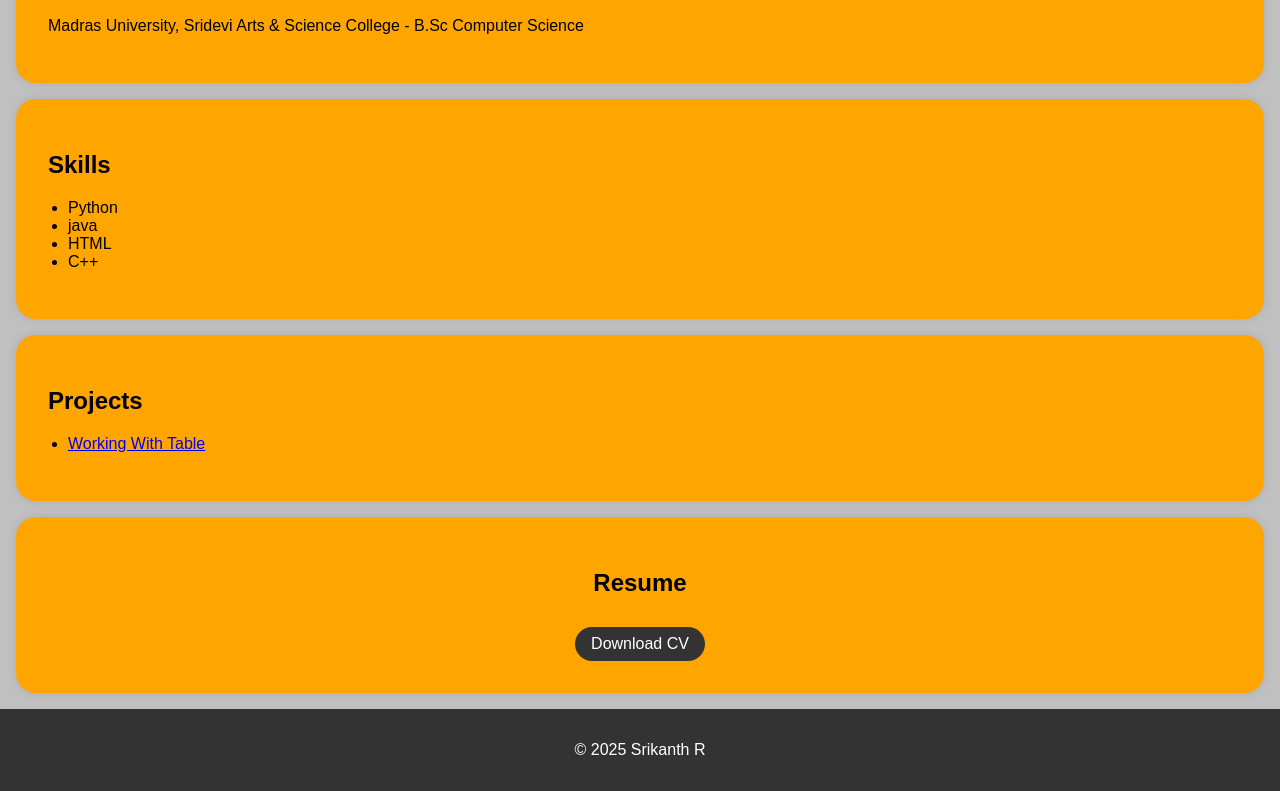
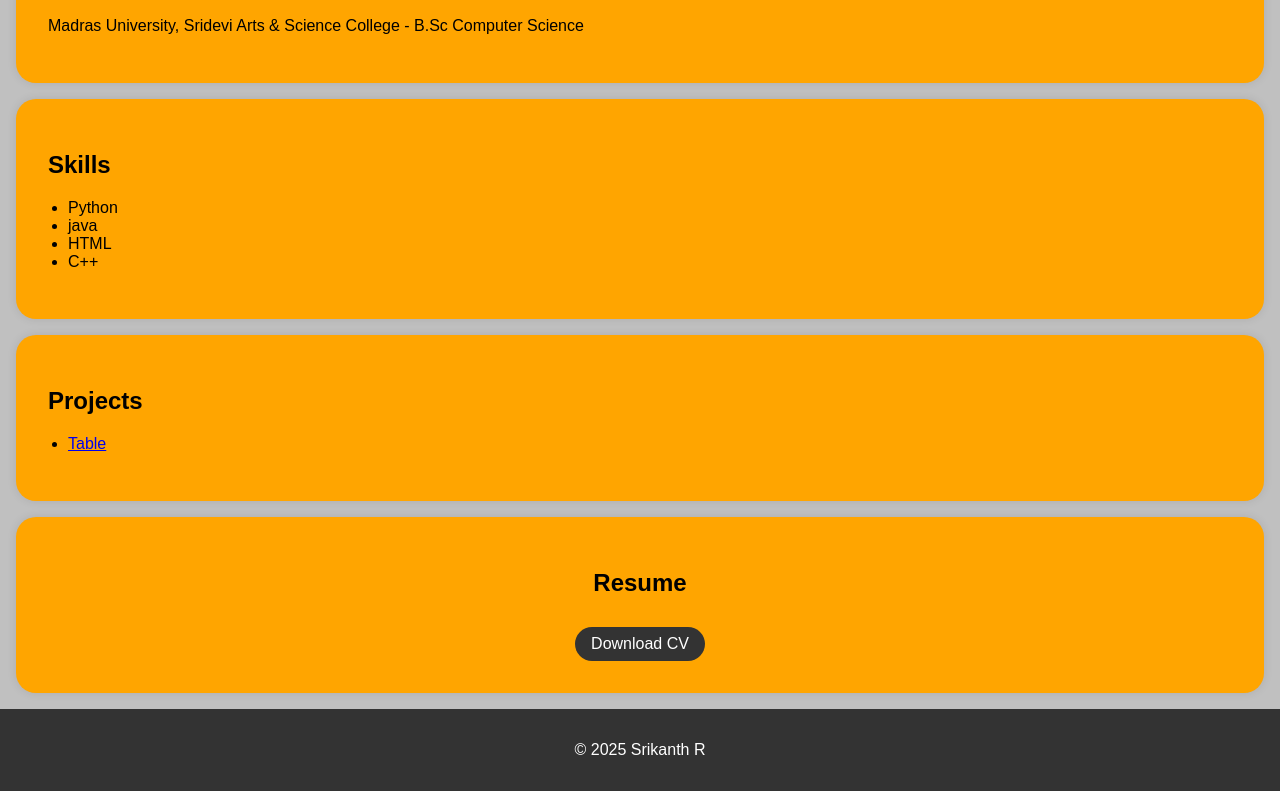
Before and after one commit to srikanthvirat1817/Digital-Portfolio, a plain HTML site: page index.html in a window 1280 px wide. Shown: the part 529-1320 px from the top of the page. Drawn offline with Linux system fonts and the light colour scheme.

Commit message:
Update index.html

```diff
--- a/index.html
+++ b/index.html
@@ -149,7 +149,7 @@ Hi I am Srikanth, a BSc Computer Science student! With skills in Python, Java,
         <div class="section-content">
             <h2>Projects</h2>
             <ul>
-                <li><a href="C:\Users\pc1\Desktop\Srikanth Portfolio\Tableproject.html">Working With Table</a></li>
+                <li><a href="Tableproject.html">Table</a></li>
 
 
             </ul>
```
